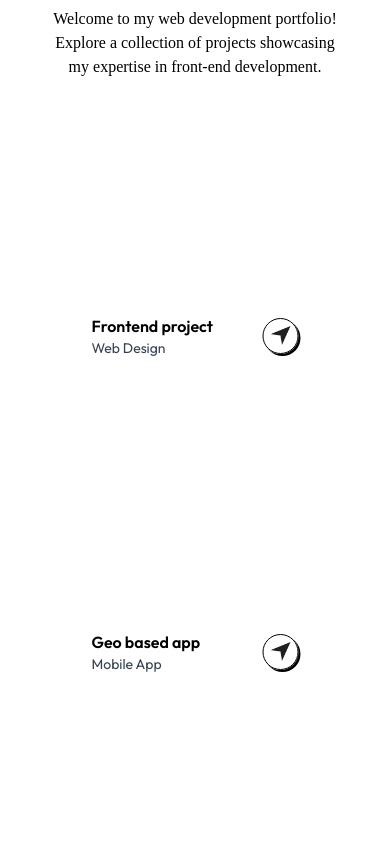
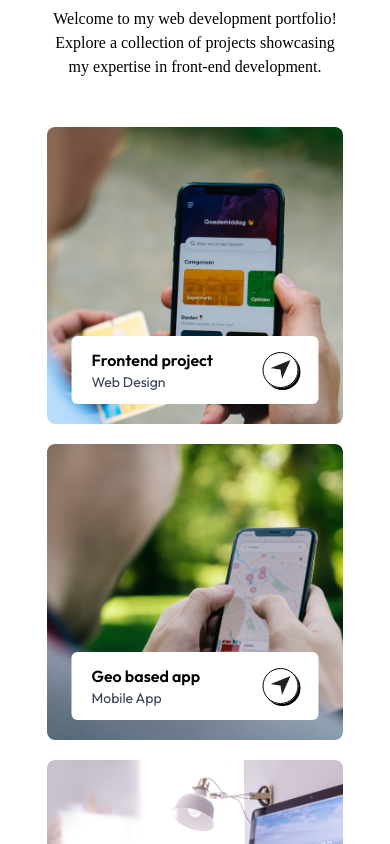
Before and after one commit to Coded-Adil/next-js-portfolio, a Next.js app: page / in a window 390 px wide. Shown: the part 4140-4984 px from the top of the page. Built offline with nearby package versions, Linux system fonts and the light colour scheme; a web font is replaced by a local one.

Commit message:
Implemented a responsive Work section and code reviewed

```diff
--- a/components/Btn.tsx
+++ b/components/Btn.tsx
@@ -14,7 +14,7 @@ export const HeaderBtn = () => {
 export const ShowMoreBtn = () => {
     return (
         <>
-            <a href="" className="w-max flex items-center justify-center gap-2 text-gray-700 border-[0.5px] border-gray-700 rounded-full py-3 px-10 mx-auto my-20 hover:bg-lightHover duration-500">Show More <Image src={assets.right_arrow_bold} alt="Right Arrow" className="w-4" /></a>
+            <button type="button" className="w-max flex items-center justify-center gap-2 text-gray-700 border-[0.5px] border-gray-700 rounded-full py-3 px-10 mx-auto my-20 hover:bg-lightHover duration-500">Show More <Image src={assets.right_arrow_bold} alt="Right Arrow" className="w-4" /></button>
         </>
     );
 }
--- a/components/Work.tsx
+++ b/components/Work.tsx
@@ -13,10 +13,15 @@ const Work = () => {
             </p>
 
             <div className="grid grid-cols-auto my-10 gap-5">
-                {
-                    workData.map((project, index) => (
-                        <div key={index} style={{ backgroundImage: `url(${project.bgImage})` }} className="aspect-square bg-no-repeat bg-cover bg-center rounded-lg relative cursor-pointer group">
-                            <div className="bg-white w-10/12 rounded-md absolute bottom-5 left-1/2 -translate-1/2 py-3 px-5 flex items-center justify-between duration-500 group-hover:bottom-7">
+                {workData.map((project, index) => {
+                    const bgUrl = typeof project.bgImage === "string" ? project.bgImage : (project.bgImage as any).src;
+                    return (
+                        <div
+                            key={index}
+                            style={{ backgroundImage: `url(${bgUrl})` }}
+                            className="aspect-square bg-no-repeat bg-cover bg-center rounded-lg relative cursor-pointer group"
+                        >
+                            <div className="bg-white w-10/12 rounded-md absolute bottom-5 left-1/2 -translate-x-1/2 py-3 px-5 flex items-center justify-between duration-500 group-hover:bottom-7">
                                 <div>
                                     <h2 className="font-semibold">{project.title}</h2>
                                     <p className="text-sm text-gray-700">{project.description}</p>
@@ -26,8 +31,8 @@ const Work = () => {
                                 </div>
                             </div>
                         </div>
-                    ))
-                }
+                    );
+                })}
             </div>
             <ShowMoreBtn />
         </div>
```
Also changed, not shown: 1 other file (tests, documents, lock files or other folders).
